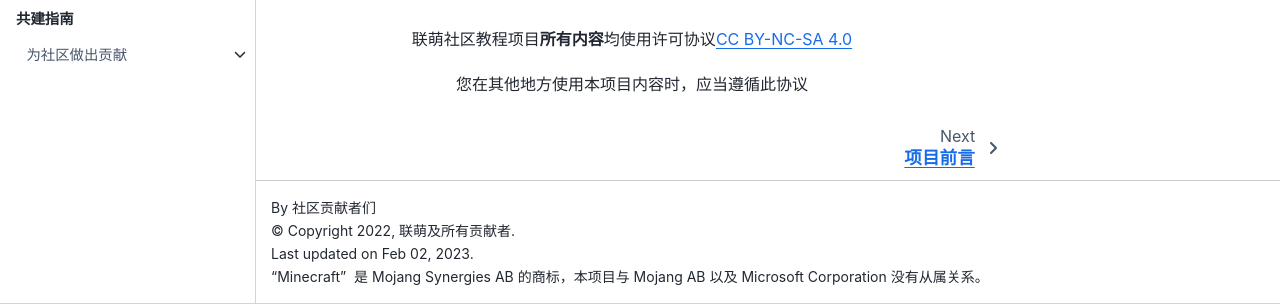
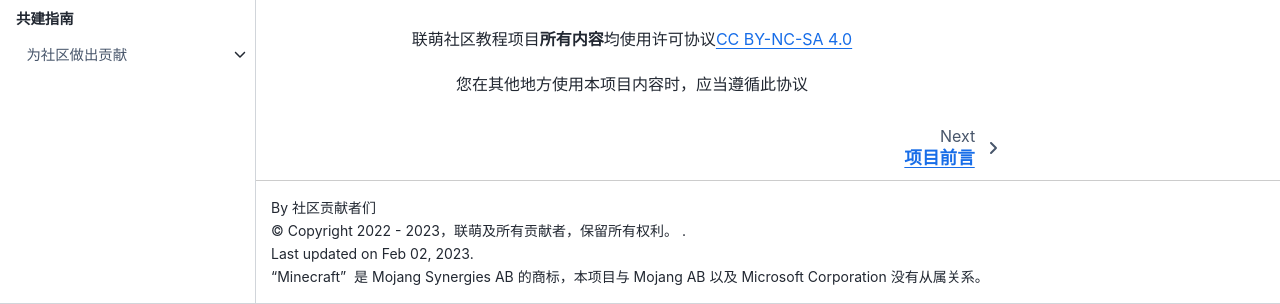
Before and after one commit to Lianmoe/Lianmoe-Tutorial, a Sphinx documentation site: the page built from docs/index.md, in a window 1280 px wide and 900 px high, scrolled down 1059 px, cut to the strip 596-900 px from the top of the window. Built offline with Sphinx 7.4.7 and the Sphinx Book theme 1.1.4, drawn with Linux system fonts in a browser that asks for light colours; pages that are not in the unit, such as notebooks, are missing from menus.

Commit message:
Update conf.py

```diff
--- a/docs/conf.py
+++ b/docs/conf.py
@@ -4,7 +4,7 @@
 
 project = '联萌社区教程项目'
 #项目名
-copyright = '2022, 联萌及所有贡献者'
+copyright = '2022 - 2023，联萌及所有贡献者，保留所有权利。 '
 #社区项目版权当然是属于所有人咯
 author = '社区贡献者们'
 
```
